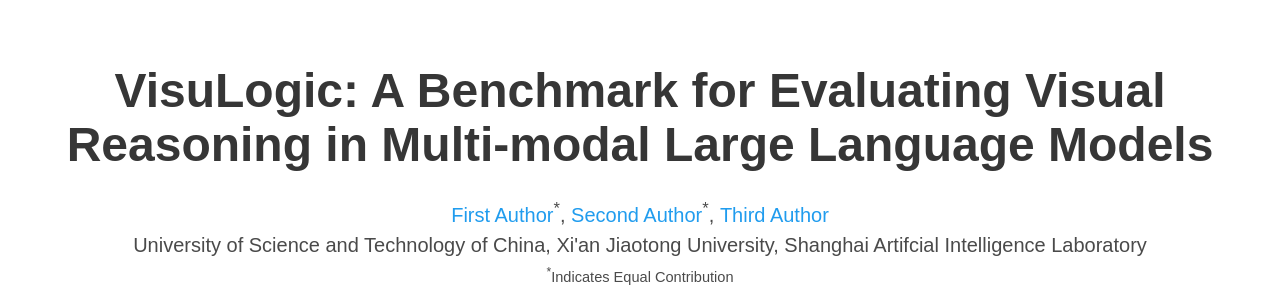
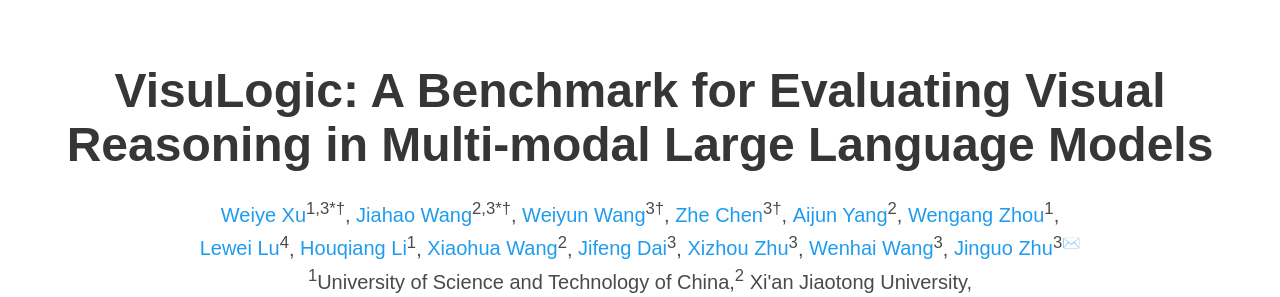
Before and after one commit to VisuLogic-Benchmark/VisuLogic, a plain HTML site: page index.html in a window 1280 px wide. Shown: the top 297 px of the page. Drawn offline with nearby package versions, Linux system fonts and the light colour scheme; some icons are missing; a web font is replaced by a local one.

Commit message:
[feat] add authors

```diff
--- a/index.html
+++ b/index.html
@@ -57,19 +57,48 @@
             <div class="is-size-5 publication-authors">
             <!-- Paper authors -->
             <span class="author-block">
-                <a href="FIRST AUTHOR PERSONAL LINK" target="_blank">First Author</a><sup>*</sup>,</span>
+              <a >Weiye Xu</a><sup>1,3*†</sup>,</span>
             <span class="author-block">
-                  <a href="SECOND AUTHOR PERSONAL LINK" target="_blank">Second Author</a><sup>*</sup>,</span>
+              <a >Jiahao Wang</a><sup>2,3*†</sup>,</span>
             <span class="author-block">
-                    <a href="THIRD AUTHOR PERSONAL LINK" target="_blank">Third Author</a>
+              <a >Weiyun Wang</a><sup>3†</sup>,</span>
+            <span class="author-block">
+              <a >Zhe Chen</a><sup>3†</sup>,
+            </span>
+            <span class="author-block">
+              <a >Aijun Yang</a><sup>2</sup>,
+            </span>
+            <span class="author-block">
+              <a >Wengang Zhou</a><sup>1</sup>,
+            </span>
+            <br>
+            <span class="author-block">
+              <a >Lewei Lu</a><sup>4</sup>,
+            </span>
+            <span class="author-block">
+              <a >Houqiang Li</a><sup>1</sup>,
+            </span>
+            <span class="author-block">
+              <a >Xiaohua Wang</a><sup>2</sup>,
+            </span>
+            <span class="author-block">
+              <a >Jifeng Dai</a><sup>3</sup>,
+            </span>
+            <span class="author-block">
+              <a >Xizhou Zhu</a><sup>3</sup>,
+            </span>
+            <span class="author-block">
+              <a >Wenhai Wang</a><sup>3</sup>,
+            </span>
+            <span class="author-block">
+              <a >Jinguo Zhu</a><sup>3<small>✉️</small></sup>
             </span>
             </div>
-
+            <!-- Affiliations -->
             <div class="is-size-5 publication-authors">
-                    <span class="author-block">University of Science and Technology of China, Xi'an Jiaotong University, Shanghai Artifcial Intelligence Laboratory<br></span>
-                    <span class="eql-cntrb"><small><br><sup>*</sup>Indicates Equal Contribution</small></span>
+              <span class="author-block"><sup>1</sup>University of Science and Technology of China,<sup>2</sup> Xi'an Jiaotong University,<br> <sup>3</sup>Shanghai Artificial Intelligence Laboratory, <sup>4</sup>SenseTime Research<br></span>
+              <span class="eql-cntrb"><small><br><sup>*</sup>Indicates Equal Contribution</small>;<small>† interns at OpenGVLab, Shanghai AI Laboratory</small>;<small>✉️ Corresponding author</small></span>
             </div>
-
                   <div class="column">
                     <div class="publication-links">
                          <!-- Arxiv PDF link -->
@@ -136,7 +165,7 @@
                     <span class="icon">
                       🤗
                     </span>
-                      <span>Train Data (Soon)</span>
+                      <span>Train Data</span>
                     </a>
                   </span>
                 </a>
```
Lines whose indentation alone changed are shown as unchanged.
